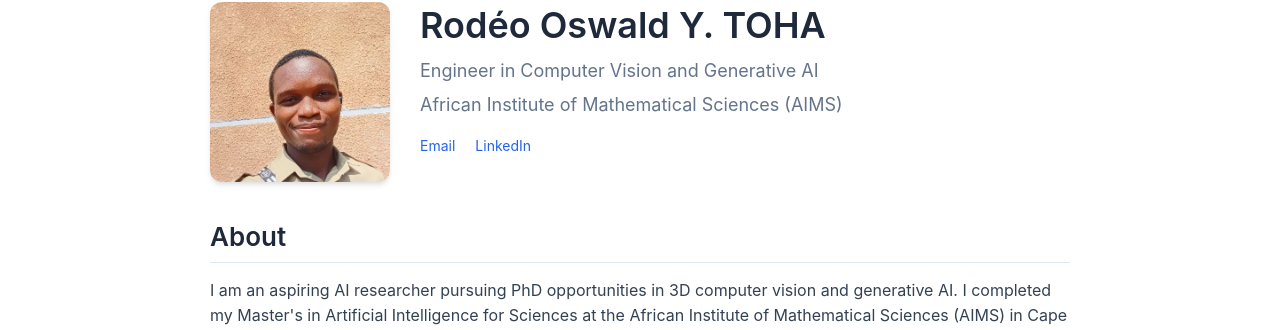
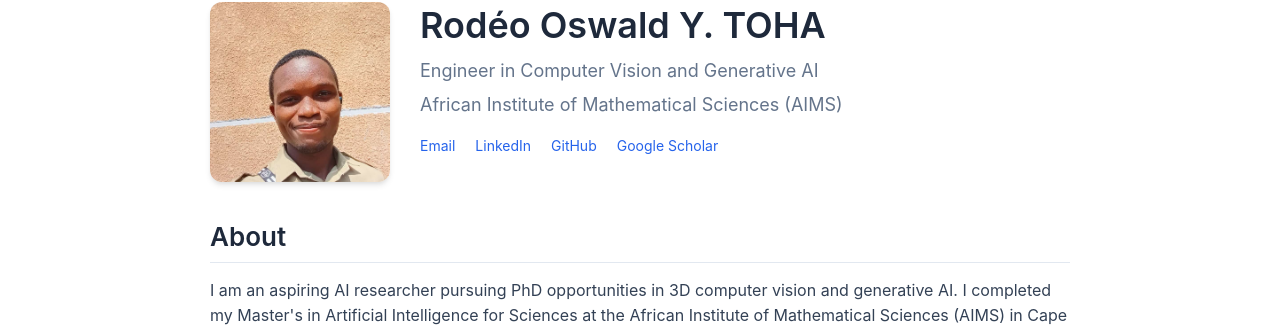
Before and after one commit to Roda10/my-academic-site, a Jekyll site: the page built from index.md, in a window 1280 px wide. Shown: the part 117-447 px from the top of the page. Built offline with Jekyll 4.4.1, drawn with Linux system fonts in a browser that asks for light colours; part of the change alters nothing that is shown.

Commit message:
update information

```diff
--- a/index.md
+++ b/index.md
@@ -13,10 +13,10 @@ title: Home
       <p class="profile-title">Engineer in Computer Vision and Generative AI</p>
       <p class="profile-title">African Institute of Mathematical Sciences (AIMS)</p>
       <div class="profile-links">
-        <a href="mailto:{{ site.email }}">Email</a>
-        <a href="{{ site.author.linkedin }}" target="_blank">LinkedIn</a>
-        <!-- <a href="{{ site.author.github }}" target="_blank">GitHub</a> -->
-        <!-- <a href="{{ site.author.scholar }}" target="_blank">Google Scholar</a> -->
+        <a href="mailto:rodeo@aims.ac.za">Email</a>
+        <a href="https://www.linkedin.com/in/rodeooswald/" target="_blank">LinkedIn</a>
+        <a href="https://github.com/Roda10" target="_blank">GitHub</a>
+        <a href="https://scholar.google.com/citations?view_op=list_works&hl=en&hl=en&user=SgHWtRMAAAAJ" target="_blank">Google Scholar</a>
       </div>
     </div>
   </div>
```
Also changed, not shown: 1 other file.
